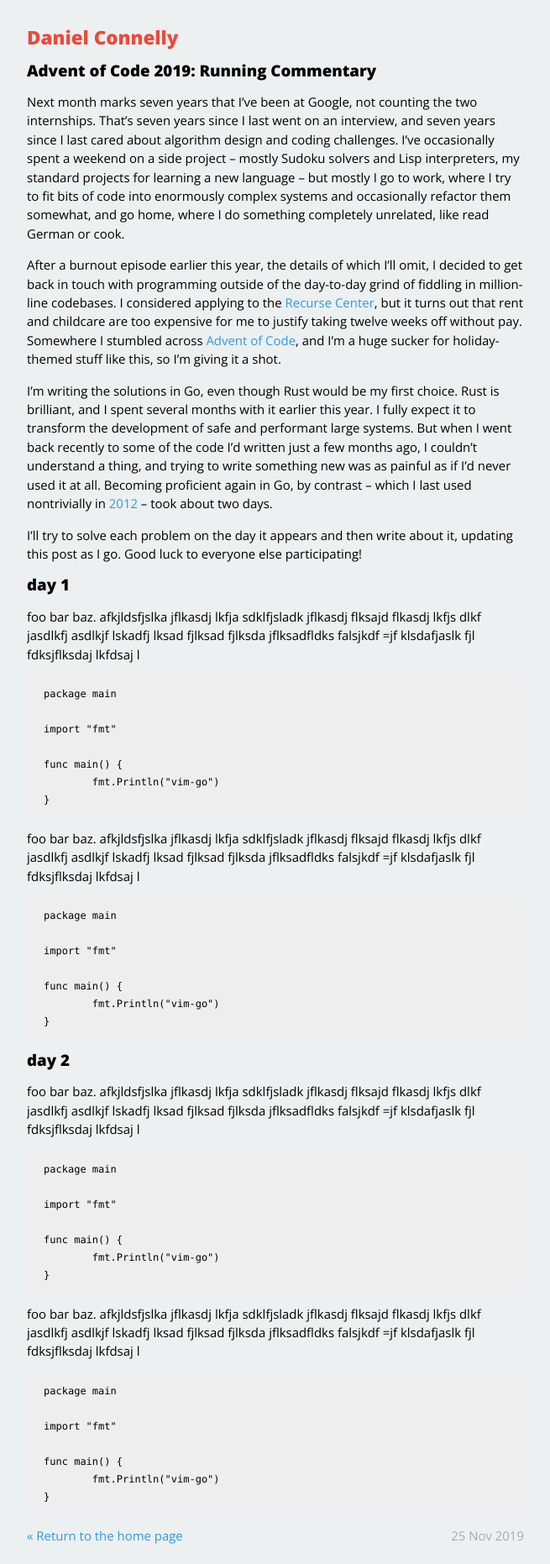
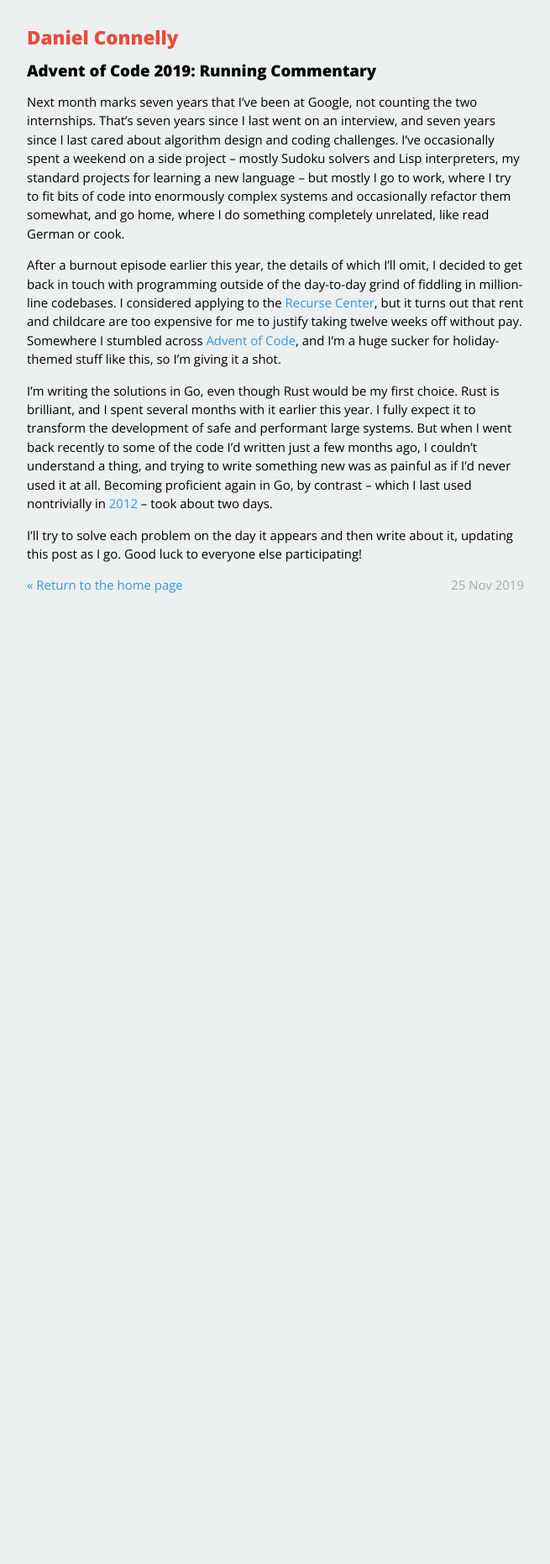
Before and after one commit to dhconnelly/dhconnelly.github.io, a Jekyll site: the page built from _posts/2019-11-22-advent-2019.md, in a window 1280 px wide. Shown: the whole page at 84% size, without its empty margins (312-967 px from the left). Built offline with Jekyll 4.4.1, drawn with Linux system fonts in a browser that asks for light colours; after the commit the page ends 900 px from its top, so only the background shows below that.

Commit message:
aoc 2019

````diff
--- a/_posts/2019-11-22-advent-2019.md
+++ b/_posts/2019-11-22-advent-2019.md
@@ -33,63 +33,3 @@ which I last used nontrivially in [2012](https://github.com/dhconnelly/rtreego)
 
 I'll try to solve each problem on the day it appears and then write about it,
 updating this post as I go. Good luck to everyone else participating!
-
-## day 1
-
-foo bar baz. afkjldsfjslka jflkasdj lkfja sdklfjsladk jflkasdj flksajd flkasdj
-lkfjs dlkf jasdlkfj asdlkjf lskadfj lksad fjlksad fjlksda jflksadfldks
-falsjkdf =jf klsdafjaslk fjl fdksjflksdaj lkfdsaj l
-
-```
-package main
-
-import "fmt"
-
-func main() {
-	fmt.Println("vim-go")
-}
-```
-
-foo bar baz. afkjldsfjslka jflkasdj lkfja sdklfjsladk jflkasdj flksajd flkasdj
-lkfjs dlkf jasdlkfj asdlkjf lskadfj lksad fjlksad fjlksda jflksadfldks
-falsjkdf =jf klsdafjaslk fjl fdksjflksdaj lkfdsaj l
-
-```
-package main
-
-import "fmt"
-
-func main() {
-	fmt.Println("vim-go")
-}
-```
-
-## day 2
-
-foo bar baz. afkjldsfjslka jflkasdj lkfja sdklfjsladk jflkasdj flksajd flkasdj
-lkfjs dlkf jasdlkfj asdlkjf lskadfj lksad fjlksad fjlksda jflksadfldks
-falsjkdf =jf klsdafjaslk fjl fdksjflksdaj lkfdsaj l
-
-```
-package main
-
-import "fmt"
-
-func main() {
-	fmt.Println("vim-go")
-}
-```
-
-foo bar baz. afkjldsfjslka jflkasdj lkfja sdklfjsladk jflkasdj flksajd flkasdj
-lkfjs dlkf jasdlkfj asdlkjf lskadfj lksad fjlksad fjlksda jflksadfldks
-falsjkdf =jf klsdafjaslk fjl fdksjflksdaj lkfdsaj l
-
-```
-package main
-
-import "fmt"
-
-func main() {
-	fmt.Println("vim-go")
-}
-```
````
